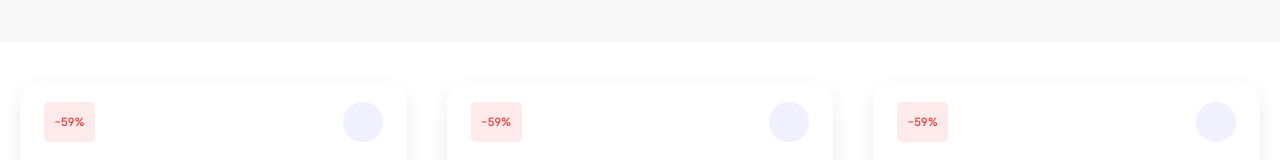
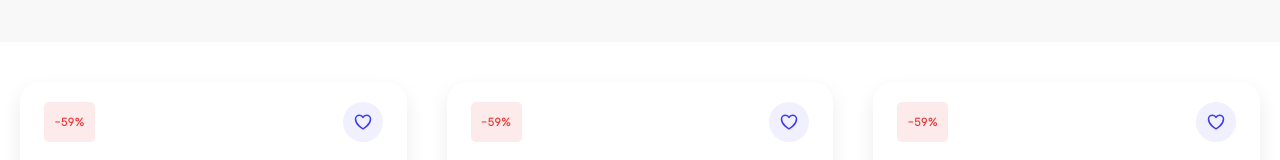
Before and after one commit to EugeneLevkovych/Market-place, a plain HTML site: page index.html in a window 1280 px wide. Shown: the part 1710-1870 px from the top of the page. Drawn offline with nearby package versions, Linux system fonts and the light colour scheme.

Commit message:
Deploying to gh-pages from @ EugeneLevkovych/Market-place@3cafb3a7c5531a90948c17509a60e6521ab6ff73 🚀

```diff
--- a/index.html
+++ b/index.html
@@ -136,7 +136,7 @@
                 <p class="card__discount">-59%</p>
                 <div class="card__heart-box">
                   <svg class="card__svg" width="20" height="20">
-                   <use href="/img/icons/icons-2.svg#icon-heart"></use>
+                   <use href="/Market-place/assets/icons-B7P_iEyU.svg#icon-heart"></use>
                   </svg>
                 </div>
             </div>
@@ -155,7 +155,7 @@
             <p class="card__discount">-59%</p>
               <div class="card__heart-box">
                 <svg class="card__svg" width="20" height="20">
-                 <use href="/img/icons/icons-2.svg#icon-heart"></use>
+                 <use href="/Market-place/assets/icons-B7P_iEyU.svg#icon-heart"></use>
                 </svg>
               </div>
         </div>
@@ -173,7 +173,7 @@
             <p class="card__discount">-59%</p>
               <div class="card__heart-box">
                 <svg class="card__svg" width="20" height="20">
-                 <use href="/img/icons/icons-2.svg#icon-heart"></use>
+                 <use href="/Market-place/assets/icons-B7P_iEyU.svg#icon-heart"></use>
                 </svg>
               </div>
         </div>
```
